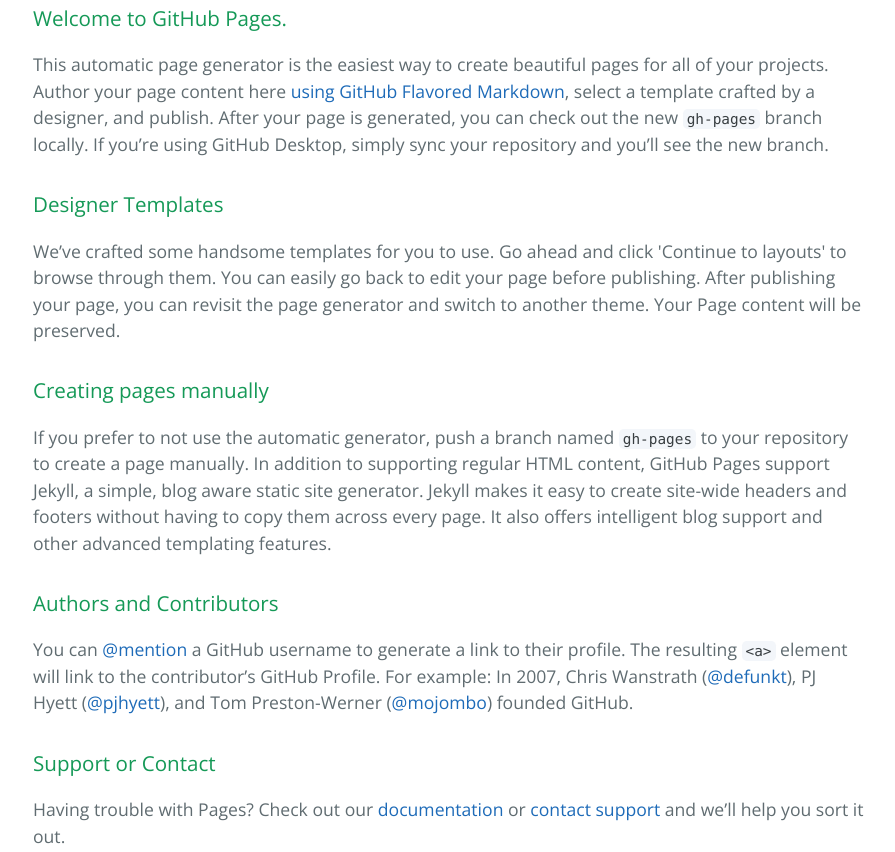
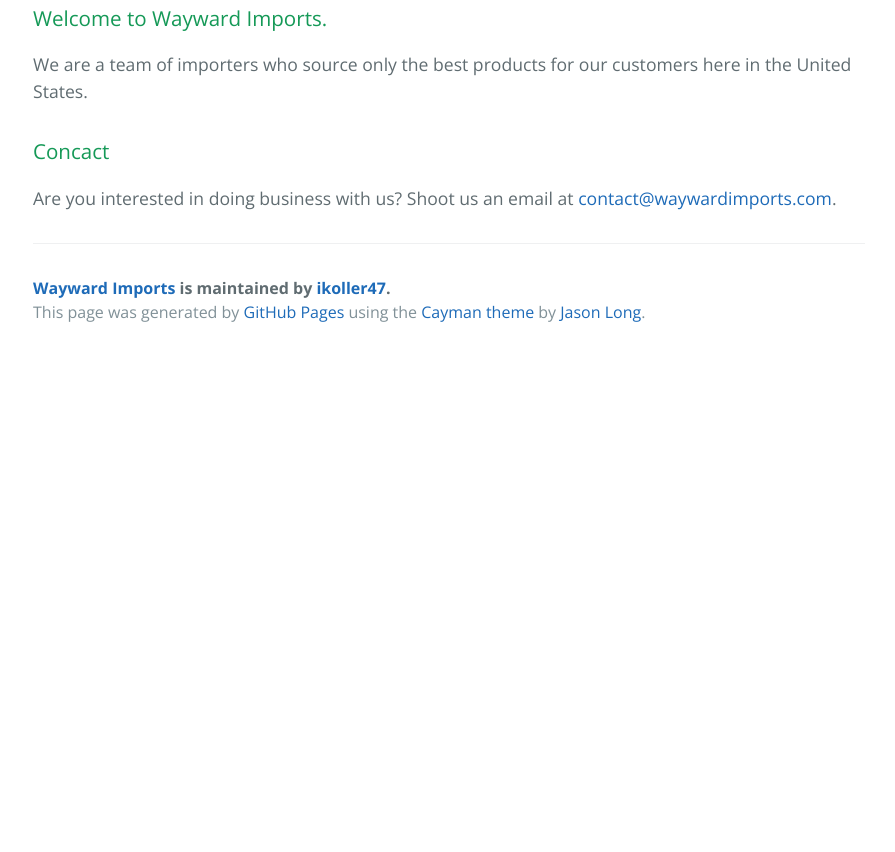
Before and after one commit to ikoller47/waywardimports, a plain HTML site: page index.html in a window 1280 px wide. Shown: the part 365-1217 px from the top of the page, without its empty margins (191-1086 px from the left). After the commit the page ends 800 px from the top, so only its background shows below. Drawn offline with nearby package versions, Linux system fonts and the light colour scheme.

```diff
--- a/index.html
+++ b/index.html
@@ -20,29 +20,14 @@
 
     <section class="main-content">
       <h3>
-<a id="welcome-to-github-pages" class="anchor" href="#welcome-to-github-pages" aria-hidden="true"><span class="octicon octicon-link"></span></a>Welcome to GitHub Pages.</h3>
+<a id="welcome-to-wayward-imports" class="anchor" href="#welcome-to-wayward-imports" aria-hidden="true"><span class="octicon octicon-link"></span></a>Welcome to Wayward Imports.</h3>
 
-<p>This automatic page generator is the easiest way to create beautiful pages for all of your projects. Author your page content here <a href="https://guides.github.com/features/mastering-markdown/">using GitHub Flavored Markdown</a>, select a template crafted by a designer, and publish. After your page is generated, you can check out the new <code>gh-pages</code> branch locally. If you’re using GitHub Desktop, simply sync your repository and you’ll see the new branch.</p>
+<p>We are a team of importers who source only the best products for our customers here in the United States.</p>
 
 <h3>
-<a id="designer-templates" class="anchor" href="#designer-templates" aria-hidden="true"><span class="octicon octicon-link"></span></a>Designer Templates</h3>
+<a id="concact" class="anchor" href="#concact" aria-hidden="true"><span class="octicon octicon-link"></span></a>Concact</h3>
 
-<p>We’ve crafted some handsome templates for you to use. Go ahead and click 'Continue to layouts' to browse through them. You can easily go back to edit your page before publishing. After publishing your page, you can revisit the page generator and switch to another theme. Your Page content will be preserved.</p>
-
-<h3>
-<a id="creating-pages-manually" class="anchor" href="#creating-pages-manually" aria-hidden="true"><span class="octicon octicon-link"></span></a>Creating pages manually</h3>
-
-<p>If you prefer to not use the automatic generator, push a branch named <code>gh-pages</code> to your repository to create a page manually. In addition to supporting regular HTML content, GitHub Pages support Jekyll, a simple, blog aware static site generator. Jekyll makes it easy to create site-wide headers and footers without having to copy them across every page. It also offers intelligent blog support and other advanced templating features.</p>
-
-<h3>
-<a id="authors-and-contributors" class="anchor" href="#authors-and-contributors" aria-hidden="true"><span class="octicon octicon-link"></span></a>Authors and Contributors</h3>
-
-<p>You can <a href="https://github.com/blog/821" class="user-mention">@mention</a> a GitHub username to generate a link to their profile. The resulting <code>&lt;a&gt;</code> element will link to the contributor’s GitHub Profile. For example: In 2007, Chris Wanstrath (<a href="https://github.com/defunkt" class="user-mention">@defunkt</a>), PJ Hyett (<a href="https://github.com/pjhyett" class="user-mention">@pjhyett</a>), and Tom Preston-Werner (<a href="https://github.com/mojombo" class="user-mention">@mojombo</a>) founded GitHub.</p>
-
-<h3>
-<a id="support-or-contact" class="anchor" href="#support-or-contact" aria-hidden="true"><span class="octicon octicon-link"></span></a>Support or Contact</h3>
-
-<p>Having trouble with Pages? Check out our <a href="https://help.github.com/pages">documentation</a> or <a href="https://github.com/contact">contact support</a> and we’ll help you sort it out.</p>
+<p>Are you interested in doing business with us?  Shoot us an email at <a href="mailto:contact@waywardimports.com">contact@waywardimports.com</a>.</p>
 
       <footer class="site-footer">
         <span class="site-footer-owner"><a href="https://github.com/ikoller47/waywardimports">Wayward Imports</a> is maintained by <a href="https://github.com/ikoller47">ikoller47</a>.</span>
```
Also changed, not shown: params.json (+1 -1 lines).
